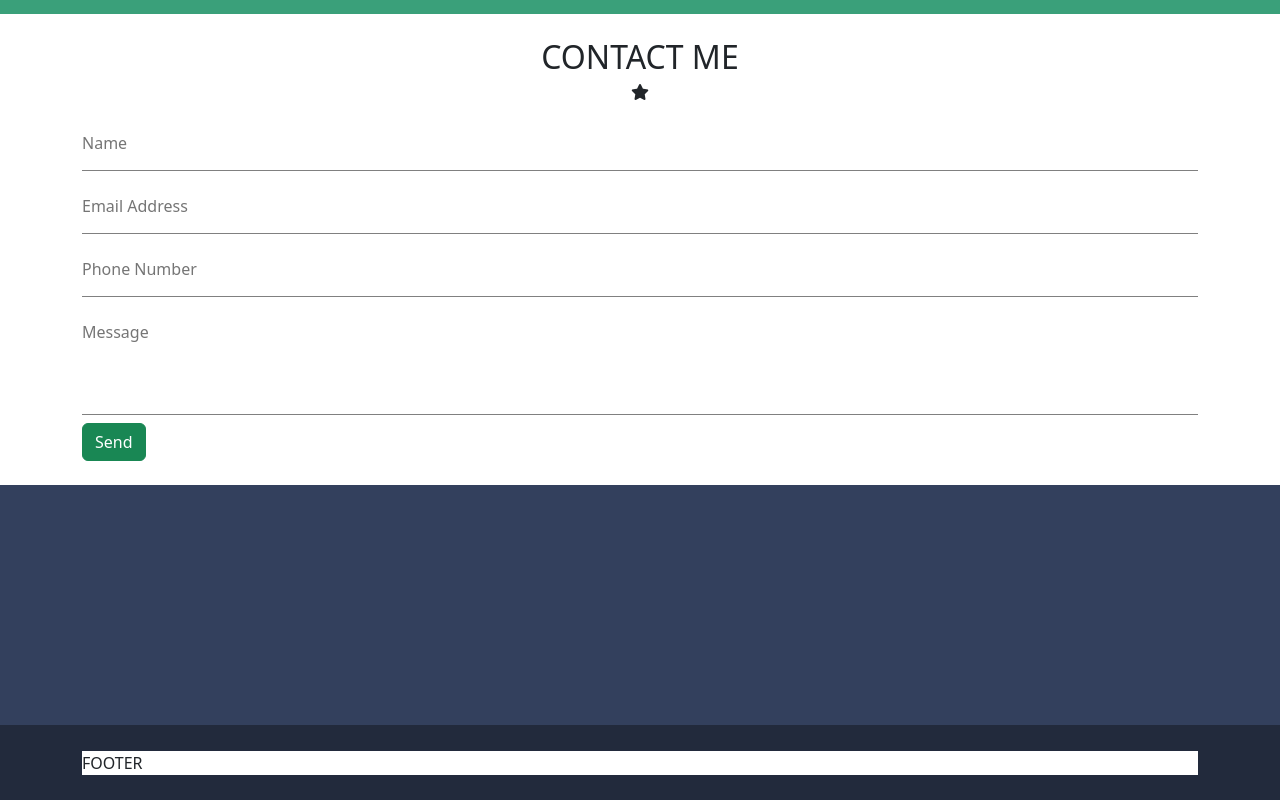
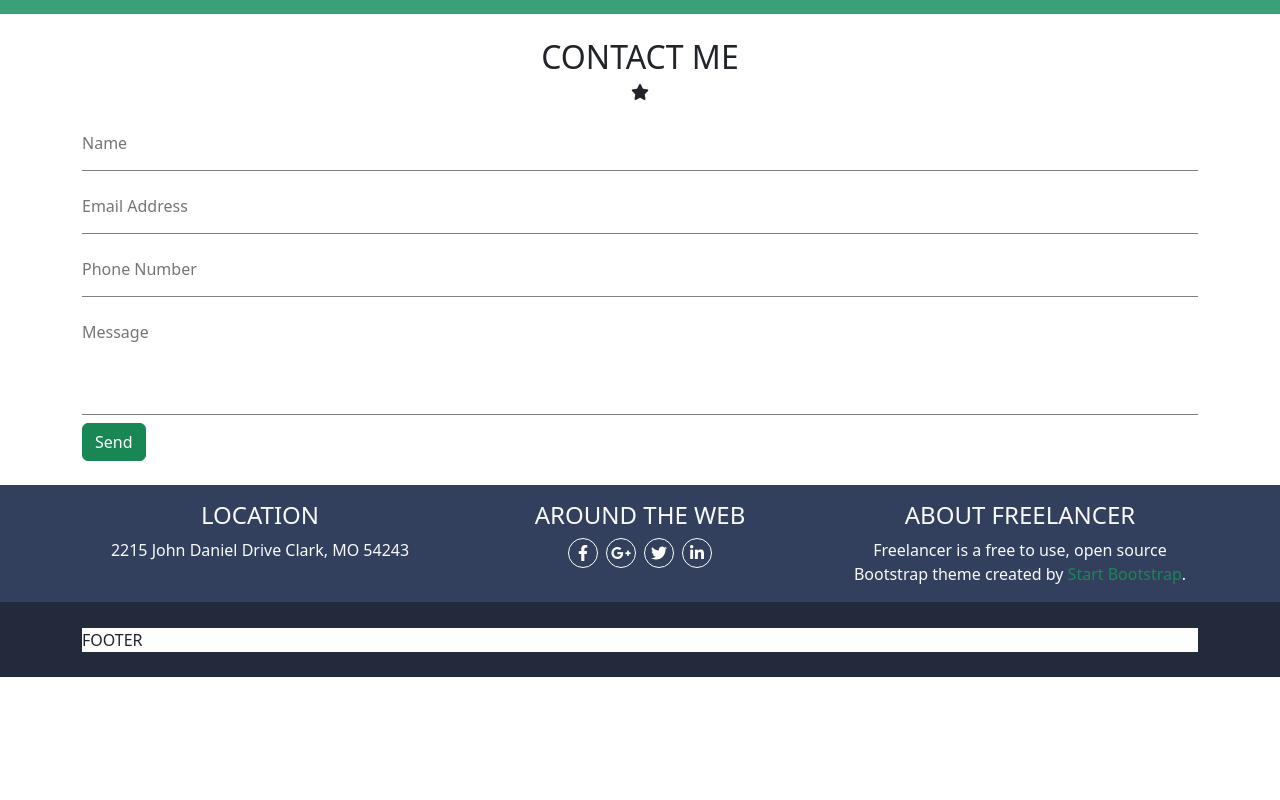
Before and after one commit to Giovannidubaldo/html-css-bootstrap-freelancer, a plain HTML site: page index.html in a window 1280 px wide. Shown: the part 1312-2112 px from the top of the page. After the commit the page ends 1989 px from the top, so only its background shows below. Drawn offline with nearby package versions, Linux system fonts and the light colour scheme.

Commit message:
Added top-footer

```diff
--- a/css/style.css
+++ b/css/style.css
@@ -47,3 +47,12 @@ ul{
 .message-input{
     padding-bottom: 70px;
 }
+
+.circle-icons{
+    width: 30px;
+    height: 30px;
+    border-radius: 50%;
+    background-color: transparent;
+    border: 1px solid white;
+    color: white;
+}
--- a/index.html
+++ b/index.html
@@ -166,13 +166,40 @@
             <div class="container-lg">
                 <div class="row">
                     <div class="col-md-4">
-                        <div class="content mt-3 border-black"></div>
+                        <div class="my-3">
+                            <h4 class="text-center text-light text-uppercase">location</h4>
+                            <p class="text-center text-light">
+                                2215 John Daniel Drive Clark, MO 54243
+                            </p>
+                        </div>
                     </div>
                     <div class="col-md-4">
-                        <div class="content mt-3 border-black"></div>
+                        <div class="my-3">
+                            <h4 class="text-center text-light text-uppercase">around the web</h4>
+                            <div class="d-flex justify-content-center">
+                                <div class="circle-icons d-flex align-items-center justify-content-center">
+                                    <i class="fa-brands fa-facebook-f"></i>
+                                </div>
+                                <div class="circle-icons d-flex align-items-center justify-content-center ms-2">
+                                    <i class="fa-brands fa-google-plus-g"></i>
+                                </div>
+                                <div class="circle-icons d-flex align-items-center justify-content-center ms-2">
+                                    <i class="fa-brands fa-twitter"></i>
+                                </div>
+                                <div class="circle-icons d-flex align-items-center justify-content-center ms-2">
+                                    <i class="fa-brands fa-linkedin-in"></i>
+                                </div>
+                            </div>
+                        </div>
                     </div>
                     <div class="col-md-4">
-                        <div class="content mt-3 border-black mb-4"></div>
+                        <div class="my-3">
+                            <h4 class="text-light text-center text-uppercase">about freelancer</h4>
+                            <p class="text-center text-light">
+                                Freelancer is a free to use, open source Bootstrap theme created by
+                                <a href="" class="link-success text-decoration-none">Start Bootstrap</a>.
+                            </p>
+                        </div>
                     </div>
                 </div>
             </div>
```
